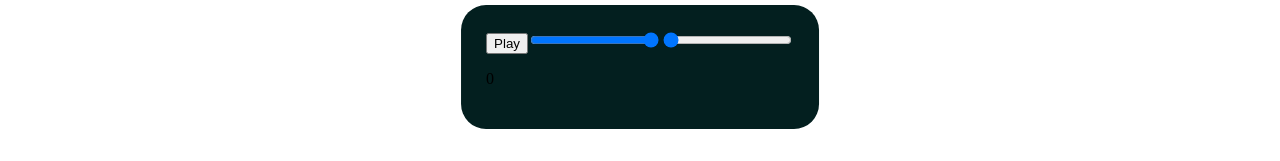
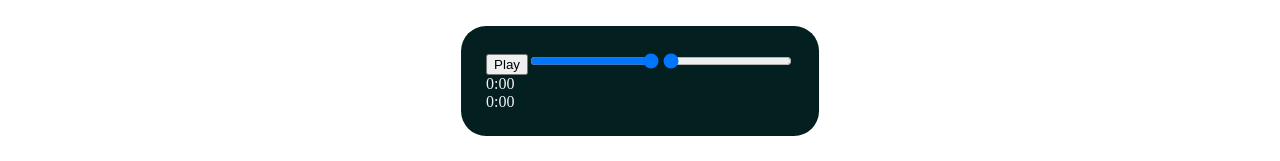
Before and after one commit to AntonBaric/Ljudio, a React (Vite) app: page /watch/1 in a window 1280 px wide. Shown: the part 589-750 px from the top of the page. Built offline with nearby package versions, Linux system fonts and the light colour scheme.

Commit message:
added duration

```diff
--- /dev/null
+++ b/src/components/Duration.jsx
@@ -0,0 +1,28 @@
+import React from 'react'
+
+function Duration({className, seconds}) {
+  return (
+    <div>
+      <time dateTime={`P${Math.round(seconds)}S`} className={className}>
+        {format(seconds)}
+      </time>
+    </div>
+  )
+}
+
+function format (seconds) {
+  const date = new Date(seconds * 1000)
+  const hh = date.getUTCHours()
+  const mm = date.getUTCMinutes()
+  const ss = pad(date.getUTCSeconds())
+  if (hh) {
+    return `${hh}:${pad(mm)}:${ss}`
+  }
+  return `${mm}:${ss}`
+}
+
+function pad (string) {
+  return ('0' + string).slice(-2)
+}
+
+export default Duration
--- a/src/components/Player.jsx
+++ b/src/components/Player.jsx
@@ -1,12 +1,14 @@
 import React, {useState, useRef} from 'react'
 import ReactPlayer from 'react-player/youtube'
 import { useParams } from 'react-router'
+import Duration from './Duration'
 
 function Player() {
   const inputRange = useRef(null)
   const { videoId } = useParams('')
   const [playing, setPlaying] = useState(false)
   const [seeking, setSeeking] = useState(false)
+  const [duration, setDuration] = useState(0)
   const [volume, SetVolume] = useState(1)
   const [played, setPlayed] = useState(0)
 
@@ -23,10 +25,14 @@ function Player() {
     inputRange.current.seekTo(parseFloat(e.target.value))
   }
 
-  const handleProggress = state => {
+  const handleProgress = state => {
     if (!seeking) {
       setPlayed(state.played)
     }
+  }
+
+  const handleDuration = (duration) => {
+    setDuration(duration)
   }
 
   return <>
@@ -38,7 +44,8 @@ function Player() {
         height="0px" width="0px"
         volume={volume}
         ref={inputRange}
-        onProgress={handleProggress}
+        onProgress={handleProgress}
+        onDuration={handleDuration}
       />
       <button onClick={() => setPlaying(playing => !playing)}> {playing ? 'Pause' : 'Play'} </button>
       <input type="range" min={0} max={1} step="any" value={volume}
@@ -50,9 +57,8 @@ function Player() {
           onChange={handleSeekChange}
           onMouseUp={handleSeekMouseUp}
         />
-        <p>
-          {played}
-        </p>
+        <Duration seconds={duration * played} className="elapsed"/>
+        <Duration seconds={duration} className="totalDuration"/>
     </div>
     <iframe width="400" height="300"
       src="https://www.youtube.com/embed/Z8Y1MalRrDc"
--- a/src/index.css
+++ b/src/index.css
@@ -31,7 +31,7 @@
   border-radius: 0px 25px 25px 0px;
 }
 
-.Controls{
+.Controls {
   position: fixed;
   left: 50%;
   bottom: 20px;
@@ -41,3 +41,11 @@
   background-color: rgb(3, 31, 31);
   border-radius: 25px;
 }
+
+.elapsed {
+  color: #f2f2f2;
+}
+
+.totalDuration {
+  color: #f2f2f2;
+}
```
